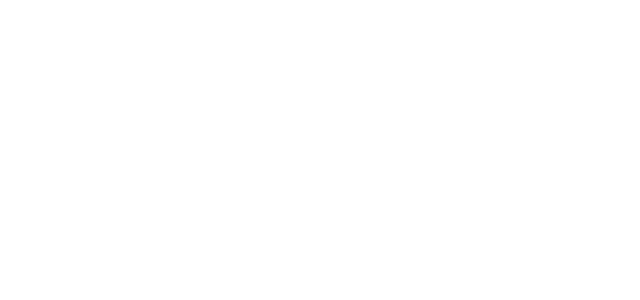
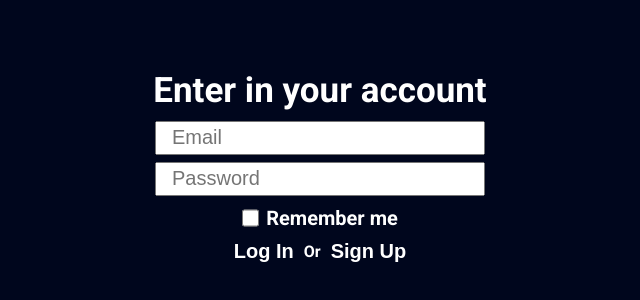
Before and after one commit to plopdark/clicker-app, an Angular app: page /login in a window 1280 px wide. Before the commit this address led to /. Shown: the part 234-534 px from the top of the page, without its empty margins (320-960 px from the left). Built offline with nearby package versions, Linux system fonts and the light colour scheme.

Commit message:
basic login functionality

```diff
--- a/src/app/app.routes.ts
+++ b/src/app/app.routes.ts
@@ -4,10 +4,12 @@
 import { TopListComponent } from './pages/top-list/top-list.component';
 import { ShopComponent } from './pages/shop/shop.component';
 import { RoutingEnum } from './utilities/enums/routing.enum';
+import { LoginComponent } from './pages/login/login.component';
 
 export const routes: Routes = [
   { path: '', component: MainComponent },
   { path: RoutingEnum.Account, component: AccountComponent },
   { path: RoutingEnum.TopList, component: TopListComponent },
   { path: RoutingEnum.Shop, component: ShopComponent },
+  { path: 'login', component: LoginComponent },
 ];
--- a/src/app/pages/login/login.component.html
+++ b/src/app/pages/login/login.component.html
@@ -1 +1,27 @@
-<p>login works!</p>
+<div class="reg">
+  <h1 class="reg__title">Enter in your account</h1>
+  <div class="reg__inputs">
+    <input type="text" placeholder="Name" class="reg__input" *ngIf="isSignUp" />
+    <input type="email" placeholder="Email" class="reg__input" />
+    <input type="password" placeholder="Password" class="reg__input" />
+    <input
+      type="password"
+      placeholder="Repeat password"
+      class="reg__input"
+      *ngIf="isSignUp"
+    />
+  </div>
+  <div class="reg__remember">
+    <input type="checkbox" class="reg__check" />
+    <p class="reg__text">Remember me</p>
+  </div>
+  <div class="reg__buttons">
+    <div class="reg__button" (click)="onLogIn()">
+      <button class="reg__btn">Log In</button>
+    </div>
+    <p>Or</p>
+    <div class="reg__button" (click)="onSignUp()">
+      <button class="reg__btn">Sign Up</button>
+    </div>
+  </div>
+</div>
--- a/src/app/pages/login/login.component.scss
+++ b/src/app/pages/login/login.component.scss
@@ -0,0 +1,63 @@
+@import "../../styles/mixin.scss";
+
+.reg {
+  min-height: 100%;
+  display: flex;
+  flex-direction: column;
+  justify-content: center;
+  align-items: center;
+  @include _bg-styles;
+
+  &__title {
+    font-size: 35px;
+    margin-bottom: 10px;
+  }
+
+  &__inputs {
+    display: flex;
+    flex-direction: column;
+    gap: 7px;
+  }
+
+  &__input {
+    width: 330px;
+    height: 30px;
+    padding: 15px;
+    font-size: 20px;
+  }
+
+  &__remember {
+    margin-top: 10px;
+    display: flex;
+    flex-direction: row;
+    gap: 7px;
+    font-size: 20px;
+  }
+
+  &__check {
+    width: 17px;
+    cursor: pointer;
+  }
+
+  &__buttons {
+    margin-top: 10px;
+    display: flex;
+    align-items: center;
+    flex-direction: row;
+    gap: 10px;
+  }
+
+  &__button :hover {
+    text-decoration: underline;
+  }
+
+  &__btn {
+    font-size: 20px;
+    cursor: pointer;
+    background: inherit;
+    font-size: Roboto;
+    color: #fff;
+    font-weight: 700;
+    border: none;
+  }
+}
--- a/src/app/pages/login/login.component.ts
+++ b/src/app/pages/login/login.component.ts
@@ -1,12 +1,23 @@
+import { CommonModule } from '@angular/common';
 import { Component } from '@angular/core';
 
 @Component({
   selector: 'app-login',
   standalone: true,
-  imports: [],
+  imports: [CommonModule],
   templateUrl: './login.component.html',
-  styleUrl: './login.component.scss'
+  styleUrl: './login.component.scss',
 })
 export class LoginComponent {
+  public isSignUp: boolean = false;
 
+  constructor() {}
+
+  public onSignUp(): void {
+    this.isSignUp = true;
+  }
+
+  public onLogIn(): void {
+    this.isSignUp = false;
+  }
 }
--- a/src/app/pages/main/main.component.html
+++ b/src/app/pages/main/main.component.html
@@ -1,33 +1,7 @@
-<app-overlay *ngIf="isRegged"></app-overlay>
 <div class="main">
   <div class="main__account">
+    <a routerLink="login">login</a>
     <a class="main__account-btn" routerLink="account">Account</a>
-  </div>
-  <div class="main__reg" *ngIf="isRegged">
-    <h1 class="main__reg-title">Enter in your account</h1>
-    <div class="main__reg-inputs">
-      <input type="text" placeholder="Name" class="main__reg-input" />
-      <input type="text" placeholder="Email" class="main__reg-input" />
-      <input type="text" placeholder="Password" class="main__reg-input" />
-      <input
-        type="text"
-        placeholder="Repeat password"
-        class="main__reg-input"
-      />
-    </div>
-    <div class="main__reg-remember">
-      <input type="checkbox" class="main__reg-check" />
-      <p class="main__reg-text">Remember me</p>
-    </div>
-    <div class="main__reg-buttons">
-      <div class="main__reg-button">
-        <a class="main__reg-btn">Log In</a>
-      </div>
-      <p>Or</p>
-      <div class="main__reg-button">
-        <a class="main__reg-btn">Sign Up</a>
-      </div>
-    </div>
   </div>
   <div class="main__clicker">
     <div class="main__clicker-count">
--- a/src/app/pages/main/main.component.scss
+++ b/src/app/pages/main/main.component.scss
@@ -18,64 +18,6 @@
       cursor: pointer;
       font-size: 25px;
       text-decoration: none;
-    }
-  }
-
-  &__reg {
-    z-index: 6;
-    top: 37%;
-    left: 41%;
-    position: absolute;
-    display: flex;
-    align-items: center;
-    flex-direction: column;
-
-    &-title {
-      font-size: 35px;
-      margin-bottom: 10px;
-    }
-
-    &-inputs {
-      display: flex;
-      flex-direction: column;
-      gap: 7px;
-    }
-
-    &-input {
-      width: 330px;
-      height: 30px;
-      padding: 15px;
-      font-size: 20px;
-    }
-
-    &-remember {
-      margin-top: 10px;
-      display: flex;
-      flex-direction: row;
-      gap: 7px;
-      font-size: 20px;
-    }
-
-    &-check {
-      width: 17px;
-      cursor: pointer;
-    }
-
-    &-buttons {
-      margin-top: 10px;
-      display: flex;
-      align-items: center;
-      flex-direction: column;
-      gap: 10px;
-    }
-
-    &-button :hover {
-      text-decoration: underline;
-    }
-
-    &-btn {
-      font-size: 20px;
-      cursor: pointer;
     }
   }
 
--- a/src/app/pages/main/main.component.ts
+++ b/src/app/pages/main/main.component.ts
@@ -1,8 +1,6 @@
 import { Component, OnDestroy, OnInit } from '@angular/core';
 import { RouterModule } from '@angular/router';
-
 import { OverlayComponent } from '../../shared/components/overlay/overlay.component';
-
 import { MainService } from '../../shared/services/main.service';
 import { Subscription } from 'rxjs';
 
@@ -14,7 +12,6 @@
   styleUrl: './main.component.scss',
 })
 export class MainComponent implements OnInit, OnDestroy {
-  public isRegged: boolean = false;
   public clickCount: number = this.main.clickCount;
   public clickCountSubscription: Subscription | undefined;
 
--- a/src/app/pages/shop/shop.component.ts
+++ b/src/app/pages/shop/shop.component.ts
@@ -1,11 +1,9 @@
 import { Component } from '@angular/core';
 import { RouterModule } from '@angular/router';
 import { CommonModule } from '@angular/common';
-
 import { BackButtonComponent } from '../../shared/components/back-button/back-button.component';
 import { OverlayComponent } from '../../shared/components/overlay/overlay.component';
 import { ShopItemsComponent } from '../../shared/components/shop-items/shop-items.component';
-
 import { MainService } from '../../shared/services/main.service';
 import { ClickerService } from '../../shared/services/clicker.service';
 
```
Also changed, not shown: src/app/pages/top-list/top-list.component.ts (+3 -5 lines).
